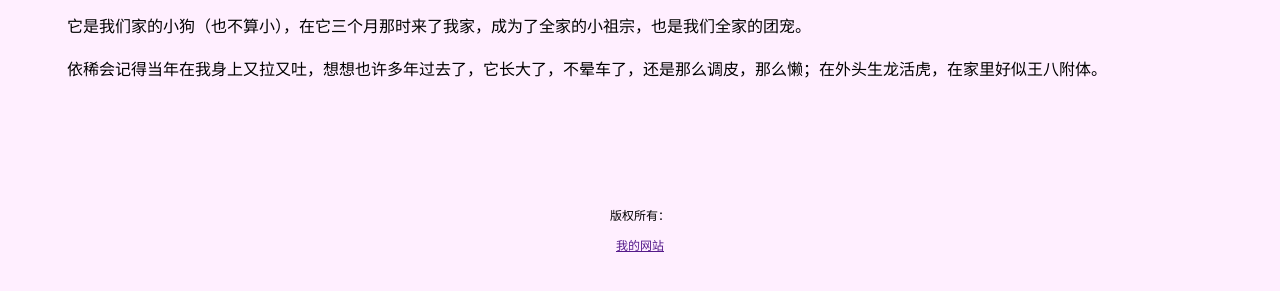
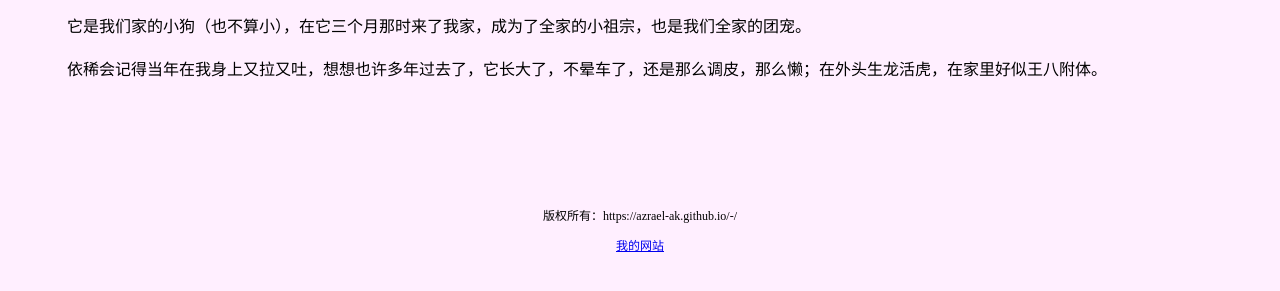
Before and after one commit to Azrael-AK/-, a plain HTML site: page index (2).html in a window 1280 px wide. Shown: the part 531-822 px from the top of the page. Drawn offline with Linux system fonts and the light colour scheme.

Commit message:
Update index (2).html

```diff
--- a/index (2).html
+++ b/index (2).html
@@ -34,8 +34,8 @@ text-indent:2em;
   text-align:center;
   padding:80px;
   font-size:12px">
-  <p>版权所有：</p>
-  <a href="">我的网站</a>
+  <p>版权所有：https://azrael-ak.github.io/-/</p>
+  <a href="https://azrael-ak.github.io/-/">我的网站</a>
   </div>
   </body>
 </html>
```
